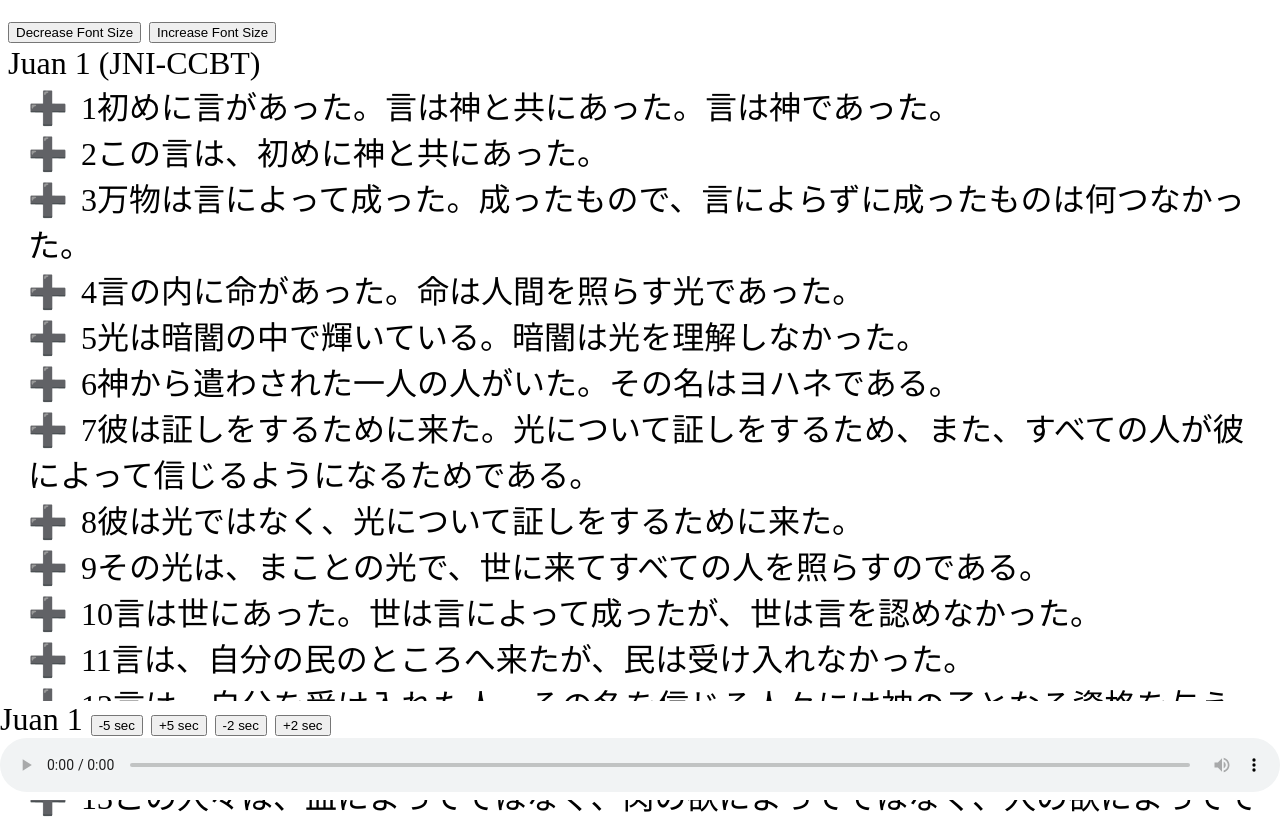
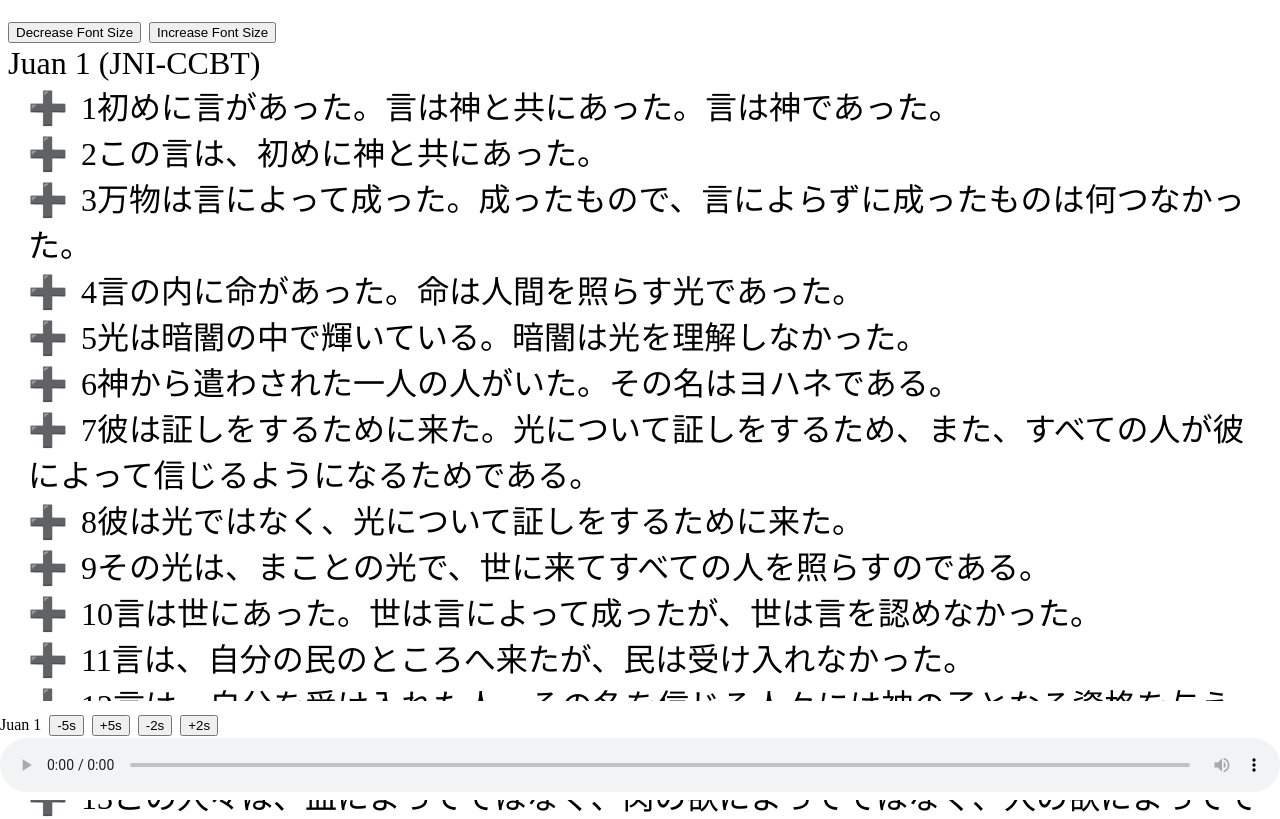
Before and after one commit to Pablojrm1/Bible-Jap, a plain HTML site: page Juan 1.html in a window 1280 px wide. Shown: the top 819 px of the page. Drawn offline with Linux system fonts and the light colour scheme.

Commit message:
24-07 v4

```diff
--- a/Juan 1.html
+++ b/Juan 1.html
@@ -61,6 +61,10 @@ html { font-size: 200%; } /* Set the default font size to twice as big */
     margin-left: auto;
     margin-right: auto;
   }
+
+  .small-text {
+  font-size: 0.5em; /* adjust the value to your liking */
+}
 </style>
 <script>
   function skip(time) {
@@ -72,11 +76,11 @@ html { font-size: 200%; } /* Set the default font size to twice as big */
 <body>
 
 <div class="fixed-audio">
-  <a>Juan 1  </a>
-  <button onclick="skip(-5)">-5 sec</button>
-  <button onclick="skip(5)">+5 sec</button>
-  <button onclick="skip(-2)">-2 sec</button>
-  <button onclick="skip(2)">+2 sec</button>
+  <span class="small-text">Juan 1</span>
+  <button onclick="skip(-5)">-5s</button>
+  <button onclick="skip(5)">+5s</button>
+  <button onclick="skip(-2)">-2s</button>
+  <button onclick="skip(2)">+2s</button>
   <br>
   <audio id="myAudio" controls>
     <source src="4301 JNI.mp3" type="audio/mpeg">
```
